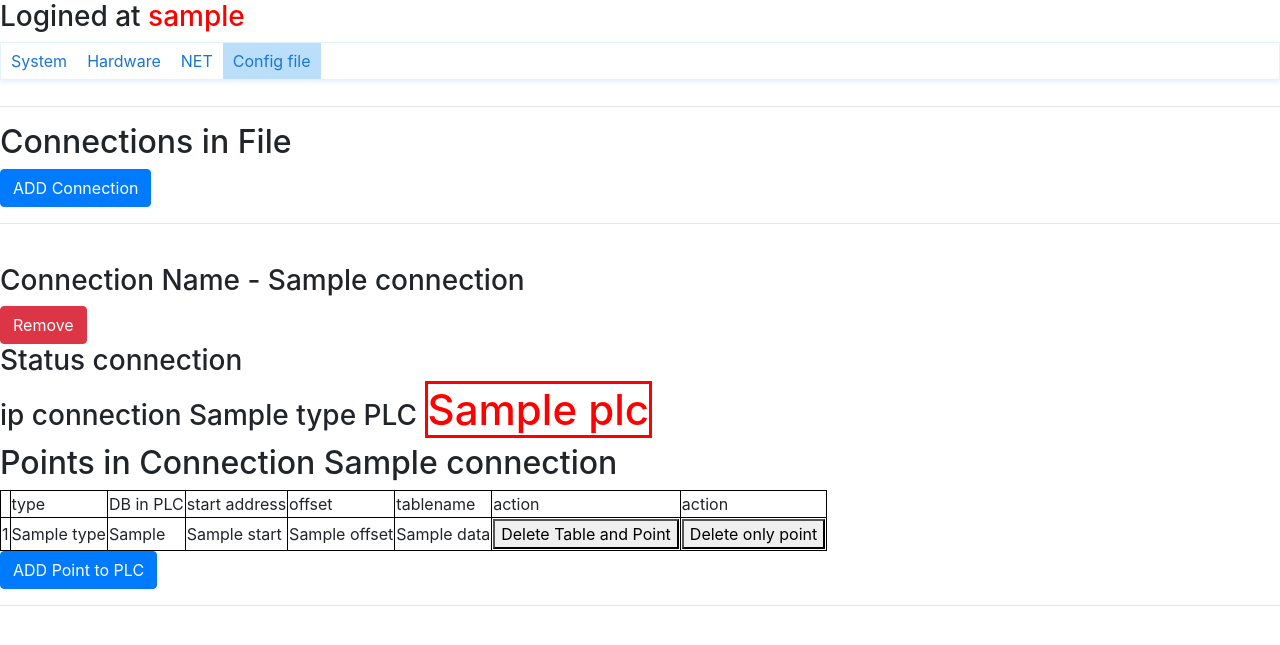
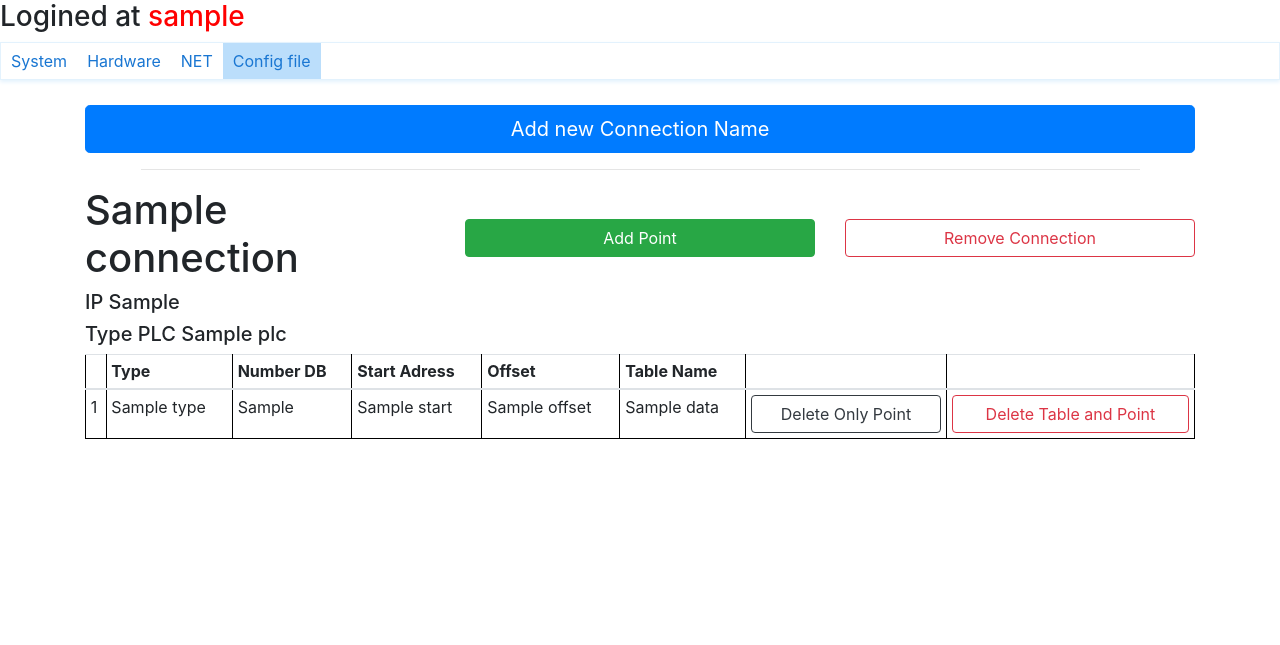
Before and after one commit to svalench/pythonSiemens, a Flask app: template templates/start.html in a window 1280 px wide, after a click on "Config file". Shown: the top 645 px of the page. Run offline with Flask 2, Linux system fonts and the light colour scheme; the template is opened without the code that fills it: most values are stand-ins (such as "Sample title", 1, 10 or a date in 2020); parts of the project's set-up code (start-up, migrations or seed data) failed here and were passed over; some libraries are stand-ins or nearby versions.

Commit message:
add cprint and new template for start page

```diff
--- a/connections.json
+++ b/connections.json
@@ -1 +1 @@
-{"connections": [{"name": "borisov", "ip": "185.6.26.152", "rack": "0", "slot": "1", "data": 1, "timeout": "1", "reconnect": "10", "plc": "siemens"}, {"name": "bor2", "ip": "185.6.26.152", "rack": "0", "slot": "1", "data": 5, "timeout": "1", "reconnect": "5", "plc": "siemens"}, {"name": "molochnii", "ip": "185.6.25.108", "rack": "0", "slot": "2", "data": 8, "timeout": "2", "reconnect": "10", "plc": "siemens"}, {"name": "bbb", "ip": "185.6.26.152", "rack": "0", "slot": "1", "data": 9, "timeout": "1", "reconnect": "6", "plc": "siemens"}], "Data": [[], [{"type": "real", "DB": "16", "start": "0", "offset": 4, "tablename": "bor_real"}, {"type": "real", "DB": "16", "start": "4", "offset": 4, "tablename": "tenp_bor"}], [], [], [], [{"type": "real", "DB": "16", "start": "4", "offset": 4, "tablename": "bor_temp"}], [], [], [{"type": "real", "DB": "4", "start": "0", "offset": 4, "tablename": "molch_temp"}, {"type": "real", "DB": "4", "start": "4", "offset": 4, "tablename": "flow_moloch"}], [{"type": "real", "DB": "16", "start": "0", "offset": 4, "tablename": "borertrr"}]]}
+{"connections": [{"name": "borisov", "ip": "185.6.26.152", "rack": "0", "slot": "1", "data": 1, "timeout": "1", "reconnect": "10", "plc": "siemens"}, {"name": "molochnii", "ip": "185.6.25.108", "rack": "0", "slot": "2", "data": 8, "timeout": "2", "reconnect": "10", "plc": "siemens"}], "Data": [[], [{"type": "real", "DB": "16", "start": "0", "offset": 4, "tablename": "bor_real"}, {"type": "real", "DB": "16", "start": "4", "offset": 4, "tablename": "tenp_bor"}], [], [], [], [], [], [], [{"type": "real", "DB": "4", "start": "0", "offset": 4, "tablename": "molch_temp"}, {"type": "real", "DB": "4", "start": "4", "offset": 4, "tablename": "flow_moloch"}], []]}
--- a/main.py
+++ b/main.py
@@ -4,7 +4,7 @@ import json
 import datetime
 import math
 import time
-
+from cprint import *
 from settings import *
 from module_siemens import *
 from webserver import *
@@ -40,14 +40,14 @@ class MyThread(threading.Thread):
 	def run(self):
 		args = self.kwargs['args']
 		try:																			# пробузем установить соединение
-			print('Hi! started function  - '+args[0]['name'])
+			cprint('Hi! started function  - '+args[0]['name'])
 			plc1 = PlcRemoteUse(args[0]['ip'],int(args[0]['rack']),int(args[0]['slot']))
 			started = True
 			connections[args[1]]['status'] = True
 		except:
 			started = False
 			connections[args[1]]['status'] = False
-			print('error connection, try reconnection. Reconnect from '+ str(args[0]['reconnect'])+' sec')
+			cprint.err('error connection, try reconnection. Reconnect from '+ str(args[0]['reconnect'])+' sec', interrupt=False)
 		if(started):																	# если установили идем дальше
 			exception = False
 			conn = createConnection()													# устанавливаем подключение в нашем потоке
@@ -64,12 +64,12 @@ class MyThread(threading.Thread):
 						exception = True												# если не смогли что забрать перезапускаем поток
 				if(exception):
 					connections[args[1]]['status'] = False
-					print('Error getter value')
+					cprint.warn('Error getter value')
 					time.sleep(int(args[0]['reconnect']))									# перерыв на подключение
 					main(args[1])
 					return False
 				else:
-					print('data returned')
+					cprint.info('data returned')
 					time.sleep(int(args[0]['timeout']))									# перерыв на опрос
 		else:
 			time.sleep(int(args[0]['reconnect']))
@@ -106,7 +106,7 @@ def main(plc="all"):
 			try:
 				i['data'] = jsonDataFile['Data'][i['data']]
 			except:
-				print('no data for read in ')
+				cprint.warn('no data for read in ')
 			connections.append(i)
 			#запускаем поток для каждого описанного в settings подключкения
 			t = MyThread(args=[i,count])
@@ -122,7 +122,7 @@ def main(plc="all"):
 		t = MyThread(args=[connections[plc],plc])
 		th.all_thread.append(t)
 		t.start()
-		print('Oops, somthing wrong! reconected to  - '+connections[plc]['name'])
+		cprint.err('Oops, somthing wrong! reconected to  - '+connections[plc]['name'], interrupt=False)
 
 
 
--- a/requiremens.txt
+++ b/requiremens.txt
@@ -4,3 +4,4 @@ python-snap7
 psycopg2-binary
 Flask
 psutil
+cprint
--- a/templates/start.html
+++ b/templates/start.html
@@ -142,6 +142,92 @@ bytes Received : {{res.about.net_io.bytes_recv}}
 </table>
 </div>
  <div id="content-4">
+
+
+
+
+
+
+ <div class="container" style="margin-top: 15px;margin-bottom: 15px;"><a  href="/add/connection" class="btn btn-primary btn-block btn-lg" type="button">Add new Connection Name</a></div>
+    <div class="container">
+      {%for c in data.connections%}
+        <hr style="width:90%;">
+        <div class="row align-items-center">
+            <div class="col">
+                <h1>{{c.name}}</h1>
+            </div>
+            <div class="col"><a class="btn btn-success btn-block" href="/add/connection" type="button">Add Point</a></div>
+            <div class="col"><a class="btn btn-outline-danger btn-block" href="remove/connection/{{loop.index0}}" type="button">Remove Connection</a></div>
+        </div>
+        <div class="row d-xl-flex align-items-center align-items-xl-center">
+            <div class="col-auto">
+                <h5>IP {{c.ip}}</h5>
+            </div>
+            <div class="col d-xl-flex align-items-xl-center"><svg height="24" width="24">
+              {%if( 'status' in connections[loop.index0])%}
+  <circle cx="12" cy="10" r="9" stroke="black" stroke-width="1" fill="{%if(connections[loop.index0].status)%}green{%else%}red{%endif%}" />
+  {%endif%}
+</svg>
+</div>
+        </div>
+        <div class="row align-items-center">
+            <div class="col-auto">
+                <h5>Type PLC {{connections[loop.index0].plc}}</h5>
+            </div>
+        </div>
+        <div class="row">
+            <div class="col">
+                <div class="table-responsive">
+                    <table class="table table-sm">
+                        <thead>
+                            <tr>
+                                <th></th>
+                                <th>Type</th>
+                                <th>Number DB</th>
+                                <th>Start Adress</th>
+                                <th>Offset</th>
+                                <th>Table Name</th>
+                                <th></th>
+                                <th></th>
+                            </tr>
+                        </thead>
+                        <tbody>
+                          {%for d in data.Data[c.data]%}
+                            <tr class="align-items-xl-center">
+                                <td>{{ loop.index }}</td>
+                                <td>{{d.type}}</td>
+                                <td>{{d.DB}}</td>
+                                <td>{{d.start}}</td>
+                                <td>{{d.offset}}</td>
+                                <td>{{d.tablename}}</td>
+                                <td><button class="btn btn-outline-dark btn-block" type="button">Delete Only Point</button></td>
+                                <td><button class="btn btn-outline-danger btn-block" type="button">Delete Table and Point</button></td>
+                            </tr>
+                          {%endfor%}
+                        </tbody>
+                    </table>
+                </div>
+            </div>
+        </div>
+        {%endfor%}
+    </div>
+
+
+
+
+
+
+
+
+
+
+
+
+
+
+
+<!--
+
 <hr>
 <h2>Connections in File</h2> <a href="/add/connection" class="btn btn-primary">ADD Connection</a>
 <hr>
@@ -185,7 +271,7 @@ bytes Received : {{res.about.net_io.bytes_recv}}
 </table>
 <a href="add/point/{{c.data}}" class="btn btn-primary">ADD Point to PLC</a>
 <hr>
-{%endfor%}
+{%endfor%} -->
 </div>
 <div class="tabs__links">
     <a href="#content-1">System</a>
```
